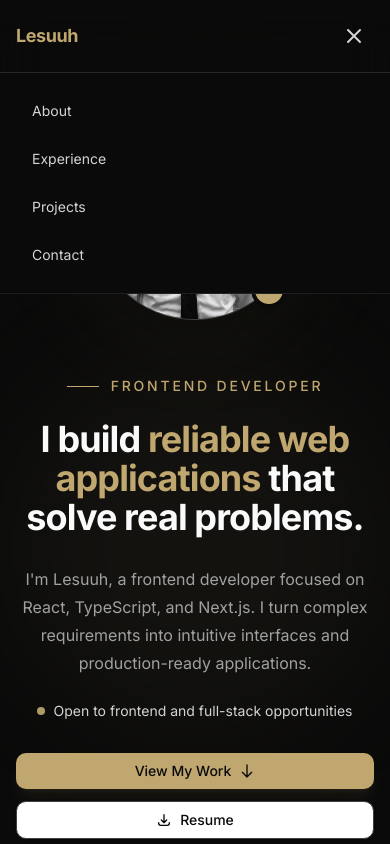
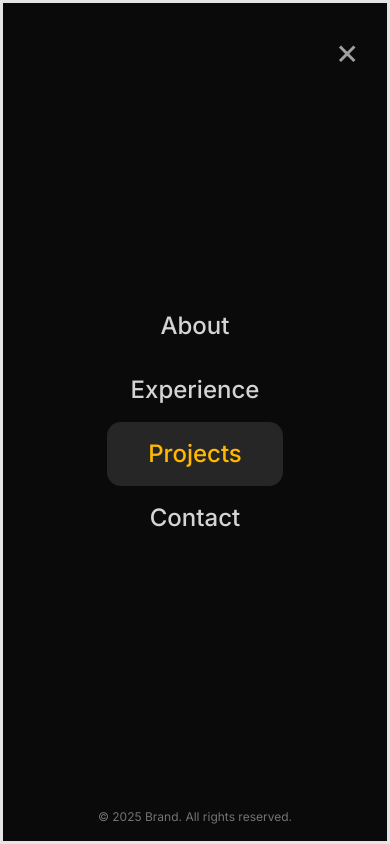
Before and after one commit to Lesuuh/new-portfolio, a Next.js app: page / in a window 390 px wide. Both pictures are taken after a click on the button "Toggle navigation menu". Shown: the top 844 px of the page. Built offline with nearby package versions, Linux system fonts and the light colour scheme.

Commit message:
refactor: improve scroll handling and mobile navigation design

```diff
--- a/app/pages/Porfolio.tsx
+++ b/app/pages/Porfolio.tsx
@@ -26,8 +26,8 @@ const Portfolio = () => {
 
   useEffect(() => {
     const handleScroll = () => {
-      const sections = ["home", "about", "experience", "projects", "contact"];
-      const scrollPosition = window.scrollY + 120;
+      const sections = ["about", "experience", "projects", "contact"];
+      const scrollPosition = window.scrollY + 300;
 
       for (const section of sections) {
         const element = document.getElementById(section);
@@ -88,41 +88,38 @@ const Portfolio = () => {
           >
             Lesuuh
           </button>
-
-          {/* Desktop navigation */}
+          {/* Desktop navigation */}{" "}
           <div className="hidden items-center gap-7 md:flex">
+            {" "}
             {navItems.map((item) => (
               <button
                 key={item.id}
                 onClick={() => scrollToSection(item.id)}
-                className={`relative py-1 text-sm transition-colors ${
-                  activeSection === item.id
-                    ? "font-medium text-gold"
-                    : "text-neutral-400 hover:text-neutral-100"
-                }`}
+                className={`relative py-1 text-sm transition-colors cursor-pointer ${activeSection === item.id ? "font-medium text-gold" : "text-neutral-400 hover:text-neutral-100"}`}
               >
-                {item.label}
-
+                {" "}
+                {item.label}{" "}
                 {activeSection === item.id && (
                   <span className="absolute -bottom-2 left-0 right-0 mx-auto h-0.5 w-4 rounded-full bg-gold" />
-                )}
+                )}{" "}
               </button>
-            ))}
+            ))}{" "}
           </div>
-
-          {/* Mobile menu button */}
+          {/* Mobile menu button */}{" "}
           <button
             onClick={() => setMobileMenuOpen((prev) => !prev)}
             className="rounded-lg p-2 text-neutral-300 transition-colors hover:bg-neutral-800 hover:text-white md:hidden"
             aria-label="Toggle navigation menu"
             aria-expanded={mobileMenuOpen}
           >
+            {" "}
             <svg
               className="h-6 w-6"
               fill="none"
               viewBox="0 0 24 24"
               stroke="currentColor"
             >
+              {" "}
               <path
                 strokeLinecap="round"
                 strokeLinejoin="round"
@@ -132,34 +129,51 @@ const Portfolio = () => {
                     ? "M6 18L18 6M6 6l12 12"
                     : "M4 6h16M4 12h16M4 18h16"
                 }
-              />
-            </svg>
+              />{" "}
+            </svg>{" "}
           </button>
         </div>
-
-        {/* Mobile navigation */}
+        {/* Mobile navigation */}{" "}
         {mobileMenuOpen && (
-          <div className="border-t border-neutral-800 bg-neutral-950 md:hidden">
-            <div className="mx-auto max-w-6xl space-y-1 px-4 py-4 sm:px-6">
+          <div className="fixed inset-0 h-screen z-50 bg-neutral-950 flex flex-col items-center justify-center border-3 p-6 md:hidden">
+            {/* Top Bar with Close Button */}
+            <div className="absolute top-5 right-5 flex items-center  pb-4 ">
+              {/* <span className="text-xl font-bold tracking-tight">Brand</span> */}
+              <button
+                onClick={() => setMobileMenuOpen(false)}
+                aria-label="Close menu"
+                className="rounded-lg p-2 text-4xl text-neutral-400 hover:bg-neutral-800 hover:text-white"
+              >
+                &times;
+              </button>
+            </div>
+            {/* Navigation Links */}{" "}
+            <div className="">
+              {" "}
               {navItems.map((item) => (
                 <button
                   key={item.id}
-                  onClick={() => scrollToSection(item.id)}
-                  className={`block w-full rounded-lg px-4 py-3 text-left text-sm transition-colors ${
-                    activeSection === item.id
-                      ? "bg-neutral-800 text-gold"
-                      : "text-neutral-300 hover:bg-neutral-900 hover:text-white"
-                  }`}
+                  onClick={() => {
+                    scrollToSection(item.id);
+                    setMobileMenuOpen(false);
+                  }}
+                  className={`block w-full rounded-xl px-6 py-4 text-center text-2xl cursor-pointers font-medium transition-colors ${activeSection === item.id ? "bg-neutral-800 text-amber-400" : "text-neutral-300 hover:bg-neutral-800 hover:text-white"}`}
                 >
-                  {item.label}
+                  {" "}
+                  {item.label}{" "}
                 </button>
-              ))}
-            </div>
+              ))}{" "}
+            </div>{" "}
+            {/* Footer */}{" "}
+            <div className="absolute bottom-0 pb-4  text-center text-xs text-neutral-500">
+              {" "}
+              © {new Date().getFullYear()} Brand. All rights reserved.{" "}
+            </div>{" "}
           </div>
         )}
       </nav>
 
-      <main>
+      <main className="">
         {/* =========================================================
             HERO
         ========================================================= */}
@@ -182,7 +196,9 @@ const Portfolio = () => {
 
               <h1 className="max-w-4xl text-4xl font-bold leading-[1.08] tracking-tight sm:text-5xl md:text-6xl lg:text-7xl">
                 I build{" "}
-                <span className="text-gold">reliable web applications</span>{" "}
+                <span className="text-amber-800">
+                  reliable web applications
+                </span>{" "}
                 that solve real problems.
               </h1>
 
@@ -202,7 +218,7 @@ const Portfolio = () => {
               <div className="mt-8 flex flex-col justify-center gap-3 sm:flex-row lg:justify-start">
                 <Button
                   onClick={() => scrollToSection("projects")}
-                  className="group bg-gold text-neutral-950 shadow-lg shadow-gold/10 hover:bg-gold-hover"
+                  className="group bg-gold text-neutral-950 shadow-lg shadow-gold/10 hover:bg-gold-hover cursor-pointer"
                 >
                   View My Work
                   <ArrowDown className="ml-2 h-4 w-4 transition-transform group-hover:translate-y-0.5" />
@@ -215,7 +231,7 @@ const Portfolio = () => {
                 >
                   <Button
                     variant="white"
-                    className="w-full border border-neutral-700 bg-transparent text-neutral-100 hover:border-neutral-500 hover:bg-neutral-900 sm:w-auto"
+                    className="w-full border border-neutral-700 bg-transparent text-neutral-100  sm:w-auto cursor-pointer"
                   >
                     <Download className="mr-2 h-4 w-4" />
                     Resume
@@ -517,7 +533,7 @@ const Portfolio = () => {
                           className="flex-1"
                           onClick={(e) => e.stopPropagation()}
                         >
-                          <Button className="w-full bg-gold text-neutral-950 hover:bg-gold-hover">
+                          <Button className="w-full bg-gold text-neutral-950 hover:bg-gold-hover cursor-pointer ">
                             <ExternalLink className="mr-2 h-4 w-4" />
                             Live Demo
                           </Button>
@@ -532,7 +548,7 @@ const Portfolio = () => {
                         >
                           <Button
                             variant="white"
-                            className="w-full border border-neutral-700 bg-transparent text-neutral-200 hover:border-neutral-500 hover:bg-neutral-900"
+                            className="w-full border border-neutral-700 bg-transparent text-neutral-200 cursor-pointer"
                           >
                             <Github className="mr-2 h-4 w-4" />
                             View Code
@@ -569,7 +585,7 @@ const Portfolio = () => {
 
             <div className="mt-9 flex flex-col justify-center gap-3 sm:flex-row">
               <a href="mailto:lesuuh01@gmail.com">
-                <Button className="w-full min-w-[180px] bg-gold text-neutral-950 hover:bg-gold-hover sm:w-auto">
+                <Button className="w-full min-w-[180px] bg-gold text-neutral-950 hover:bg-gold-hover sm:w-auto cursor-pointer">
                   <Mail className="mr-2 h-4 w-4" />
                   Email Me
                 </Button>
@@ -582,7 +598,7 @@ const Portfolio = () => {
               >
                 <Button
                   variant="white"
-                  className="w-full min-w-[180px] border border-neutral-700 bg-transparent text-neutral-200 hover:border-neutral-500 hover:bg-neutral-900 sm:w-auto"
+                  className="w-full min-w-[180px] border border-neutral-700 bg-transparent text-neutral-200 cursor-pointer sm:w-auto"
                 >
                   <Download className="mr-2 h-4 w-4" />
                   Resume
@@ -643,7 +659,7 @@ const Portfolio = () => {
 
           <button
             onClick={() => scrollToSection("home")}
-            className="text-sm text-neutral-500 transition-colors hover:text-gold"
+            className="text-sm text-neutral-500 transition-colors hover:text-gold cursor-pointer"
           >
             Back to top ↑
           </button>
```
